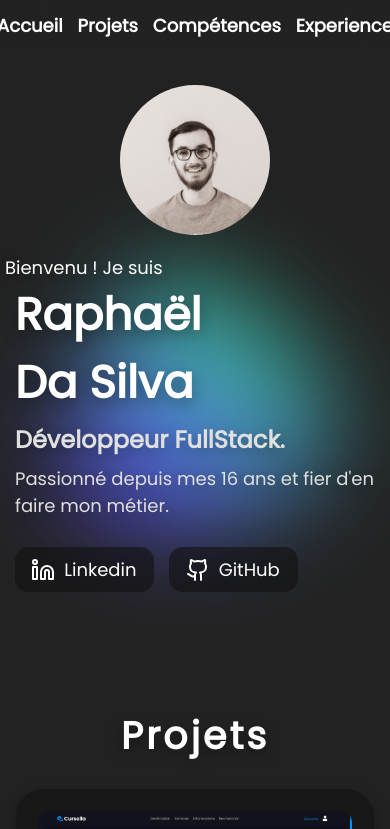
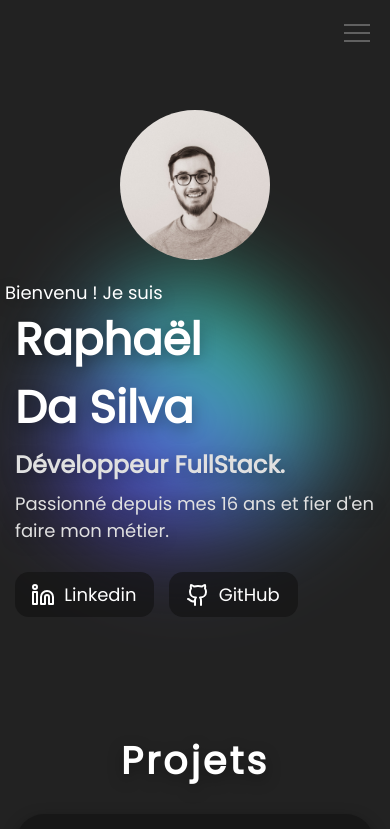
Before and after one commit to RDSV01/ReactPortfolio, a React (Vite) app: page / in a window 390 px wide. Shown: the top 829 px of the page. Built offline with nearby package versions, Linux system fonts and the light colour scheme.

Commit message:
Hamburger menu + scrollbar

```diff
--- a/src/components/Navbar.jsx
+++ b/src/components/Navbar.jsx
@@ -1,9 +1,18 @@
-import React from "react";
-import { NavLink, Link } from "react-router-dom";
+import React, { useState } from "react";
 import "../styles/Navbar.css";
 
 const Navbar = () => {
+  const [isChecked, setIsChecked] = useState(false);
+
+  const handleLinkClick = () => {
+    setIsChecked(false);
+  };
+  const handleMenuButtonClick = (event) => {
+    event.preventDefault(); // Empêche le comportement par défaut du clic sur le bouton
+    setIsChecked(!isChecked);
+  };
   return (
+    <div className="navigation">
       <div className="navbar">
         <ul>
           <a href="#">
@@ -20,6 +29,53 @@ const Navbar = () => {
           </a>
         </ul>
       </div>
+      <div className="hamburger-menu">
+        <input
+          id="menu__toggle"
+          type="checkbox"
+          checked={isChecked}
+          onChange={() => setIsChecked(!isChecked)}
+        />
+        <label
+          className="menu__btn"
+          htmlFor="menu__toggle"
+          onClick={handleMenuButtonClick}
+        >
+          <span></span>
+        </label>
+
+        <ul className="menu__box">
+          <li>
+            <a className="menu__item" href="#" onClick={handleLinkClick}>
+              Accueil
+            </a>
+          </li>
+          <li>
+            <a className="menu__item" href="#projets" onClick={handleLinkClick}>
+              Projets
+            </a>
+          </li>
+          <li>
+            <a
+              className="menu__item"
+              href="#competences"
+              onClick={handleLinkClick}
+            >
+              Compétences
+            </a>
+          </li>
+          <li>
+            <a
+              className="menu__item"
+              href="#experience"
+              onClick={handleLinkClick}
+            >
+              Experience
+            </a>
+          </li>
+        </ul>
+      </div>
+    </div>
   );
 };
 
--- a/src/index.css
+++ b/src/index.css
@@ -8,17 +8,25 @@
   scroll-behavior: smooth;
   overflow-x: hidden;
 }
+
 body{
   margin: 0;
   padding: 0;
 }
+body::-webkit-scrollbar {
+  background-color: #fff;
+  width: 8px;
+}
+body::-webkit-scrollbar-track {
+  background-color: #222;
+}
+body::-webkit-scrollbar-thumb {
+  background-color: #babac0;
+  border-radius: 16px;
+}
+body::-webkit-scrollbar-button {
+  display:none;
+}
 a{
   text-decoration: none;
 }
-
-
-/* .home{
-  display: flex;
-  background-repeat: no-repeat;
-  background-size: cover;
-} */
--- a/src/styles/Card.css
+++ b/src/styles/Card.css
@@ -7,7 +7,7 @@
     justify-content: center;
     gap: 3em;
     position: relative;
-    margin-top: 200px;
+    margin-top: 180px;
     padding: 30px;
 }
 .card h1{
--- a/src/styles/Navbar.css
+++ b/src/styles/Navbar.css
@@ -28,3 +28,92 @@
     font-family: Poppins;
     font-weight: 600;
   }
+  #menu__toggle {
+    opacity: 0;
+  }
+
+  #menu__toggle:checked ~ .menu__btn > span {
+    transform: rotate(45deg);
+  }
+  #menu__toggle:checked ~ .menu__btn > span::before {
+    top: 0;
+    transform: rotate(0);
+  }
+  #menu__toggle:checked ~ .menu__btn > span::after {
+    top: 0;
+    transform: rotate(90deg);
+  }
+  #menu__toggle:checked ~ .menu__box {
+    visibility: visible;
+    right: 0;
+  }
+
+  .menu__btn {
+    display: none;
+    align-items: center;
+    position: fixed;
+    top: 20px;
+    right:  20px;
+    width: 26px;
+    height: 26px;
+    cursor: pointer;
+    z-index: 2;
+  }
+
+  .menu__btn > span,
+  .menu__btn > span::before,
+  .menu__btn > span::after {
+    display: block;
+    position: absolute;
+    width: 100%;
+    height: 2px;
+    background-color: #616161;
+    transition-duration: .25s;
+  }
+  .menu__btn > span::before {
+    content: '';
+    top: -8px;
+  }
+  .menu__btn > span::after {
+    content: '';
+    top: 8px;
+  }
+
+  .menu__box {
+    display: block;
+    position: fixed;
+    visibility: hidden;
+    top: 0;
+    right: -100%;
+    z-index: 1;
+    width: 300px;
+    height: 100%;
+    margin: 0;
+    padding: 80px 0;
+    list-style: none;
+    background-color: #ECEFF1;
+    box-shadow: 1px 0px 6px rgba(0, 0, 0, .2);
+    transition-duration: .25s;
+  }
+
+  .menu__item {
+    display: block;
+    padding: 12px 24px;
+    color: #333;
+    font-family: 'Roboto', sans-serif;
+    font-size: 20px;
+    font-weight: 600;
+    text-decoration: none;
+    transition-duration: .25s;
+  }
+  .menu__item:hover {
+    background-color: #CFD8DC;
+  }
+  @media (max-width: 720px) {
+    .menu__btn{
+      display: flex;
+    }
+    .navbar{
+      display: none;
+    }
+  }
```
Lines whose indentation alone changed are shown as unchanged.
